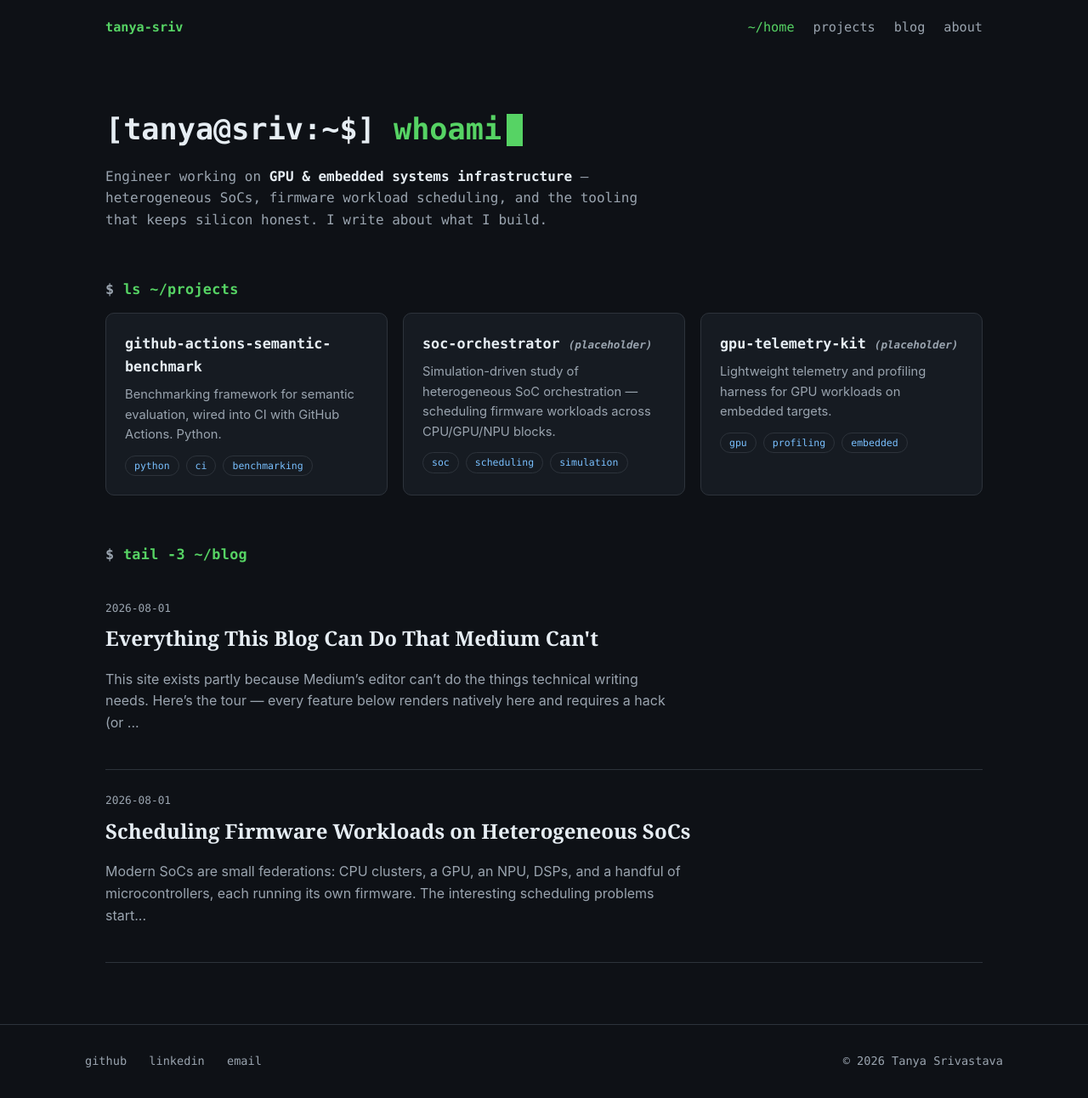
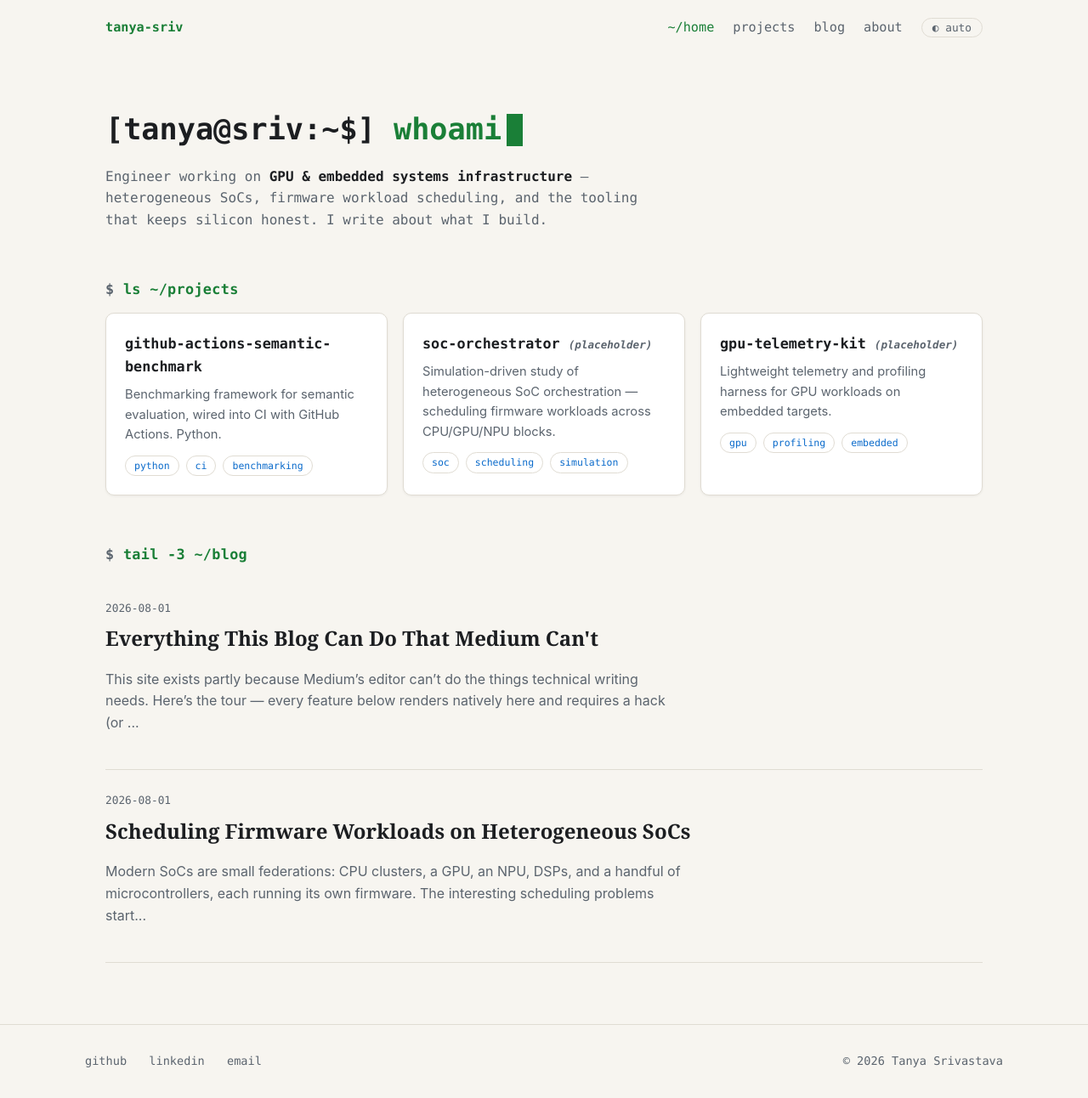
Before and after one commit to Tanya-Sriv/Tanya-Sriv.github.io, a Jekyll site: the page built from index.html, in a window 1280 px wide. Shown: the whole page at 85% size. Built offline with Jekyll 4.4.1, drawn with Linux system fonts in a browser that asks for light colours.

Commit message:
feat(theme): 3-state auto/light/dark toggle with FOUC guard

```diff
--- a/_layouts/default.html
+++ b/_layouts/default.html
@@ -6,6 +6,14 @@
 <title>{% if page.title %}{{ page.title }} — {{ site.title }}{% else %}{{ site.title }} — GPU &amp; Embedded Systems{% endif %}</title>
 <meta name="description" content="{{ page.excerpt | default: site.description | strip_html | strip_newlines | truncate: 160 }}">
 <link rel="stylesheet" href="{{ '/assets/css/main.css' | relative_url }}">
+<script>
+  // Runs before first paint to prevent a wrong-theme flash (FOUC).
+  (function () {
+    var p = localStorage.getItem("theme") || "auto";
+    var dark = matchMedia("(prefers-color-scheme: dark)").matches;
+    document.documentElement.dataset.theme = p === "auto" ? (dark ? "dark" : "light") : p;
+  })();
+</script>
 </head>
 <body>
 
@@ -16,6 +24,7 @@
     <li><a href="{{ '/#projects' | relative_url }}">projects</a></li>
     <li><a href="{{ '/blog/' | relative_url }}" {% if page.url contains '/blog' %}class="active"{% endif %}>blog</a></li>
     <li><a href="{{ '/about/' | relative_url }}" {% if page.url contains '/about' %}class="active"{% endif %}>about</a></li>
+    <li><button class="theme-btn" aria-label="Toggle color theme">◐ auto</button></li>
   </ul>
 </nav>
 
--- a/assets/css/main.css
+++ b/assets/css/main.css
@@ -43,6 +43,14 @@
 }
 html[data-theme="light"] .card { box-shadow: 0 1px 3px rgba(28,30,33,.06); }
 html[data-theme="light"] .card:hover { box-shadow: 0 4px 14px rgba(28,30,33,.10); }
+
+/* Theme toggle button (in nav) */
+.theme-btn {
+  font-family: var(--mono); font-size: 0.8rem;
+  background: none; border: 1px solid var(--border); border-radius: 999px;
+  color: var(--text-dim); padding: 3px 12px; cursor: pointer;
+}
+.theme-btn:hover { color: var(--accent); border-color: var(--accent); }
 
 * { box-sizing: border-box; }
 html { scroll-behavior: smooth; }
--- a/assets/js/main.js
+++ b/assets/js/main.js
@@ -1,3 +1,25 @@
+// Theme toggle: cycles auto → light → dark. "auto" follows the OS setting.
+// (The inline <head> script already applied the saved theme pre-paint.)
+const themeBtn = document.querySelector(".theme-btn");
+if (themeBtn) {
+  const osDark = matchMedia("(prefers-color-scheme: dark)");
+  const order = ["auto", "light", "dark"];
+  const labels = { auto: "◐ auto", light: "☀ light", dark: "☾ dark" };
+  const pref = () => localStorage.getItem("theme") || "auto";
+  const apply = p => {
+    document.documentElement.dataset.theme =
+      p === "auto" ? (osDark.matches ? "dark" : "light") : p;
+    themeBtn.textContent = labels[p];
+  };
+  themeBtn.addEventListener("click", () => {
+    const next = order[(order.indexOf(pref()) + 1) % order.length];
+    localStorage.setItem("theme", next);
+    apply(next);
+  });
+  osDark.addEventListener("change", () => apply(pref())); // live OS changes in auto mode
+  apply(pref());
+}
+
 // Copy buttons on code blocks
 document.querySelectorAll("article.post pre").forEach(pre => {
   const btn = document.createElement("button");
```
